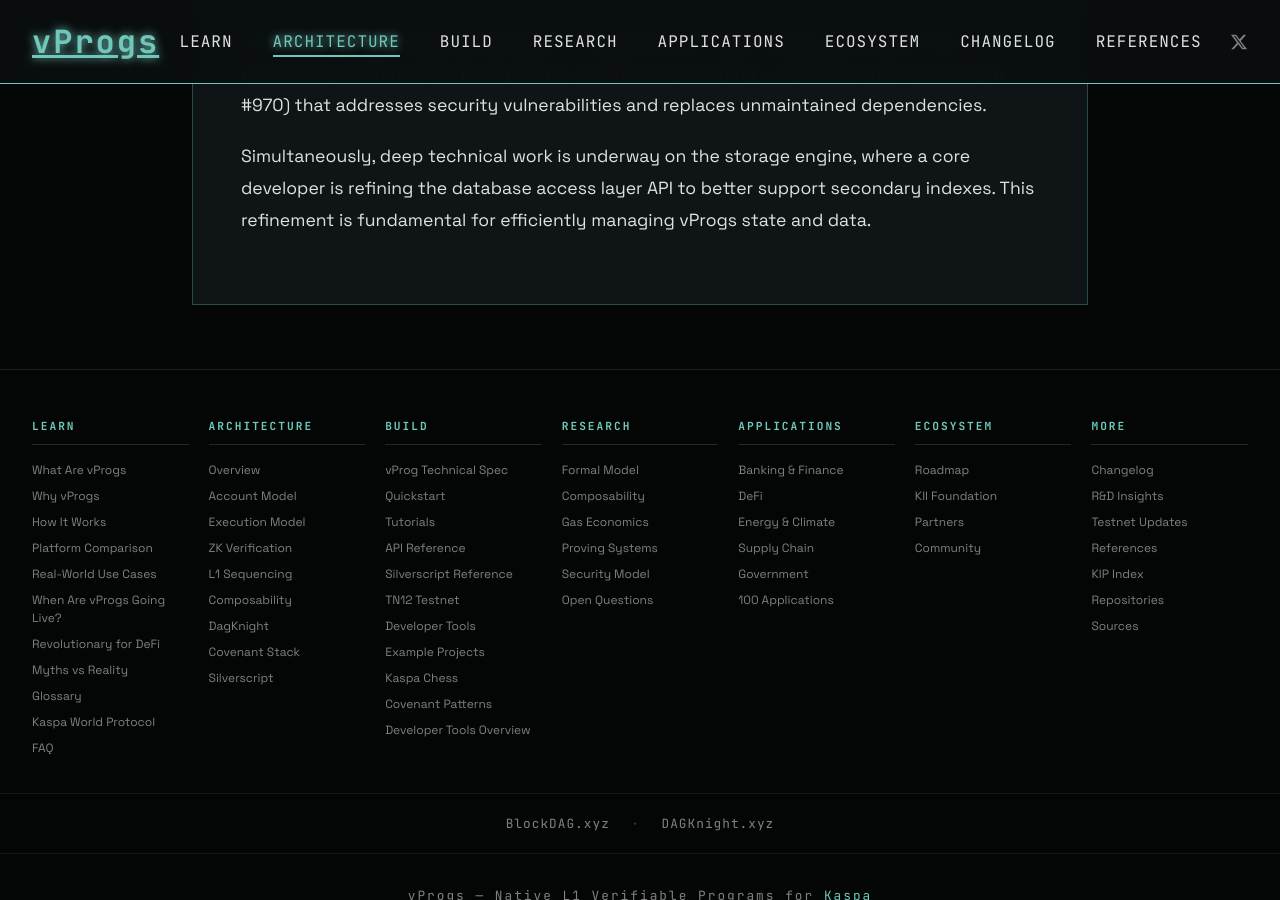
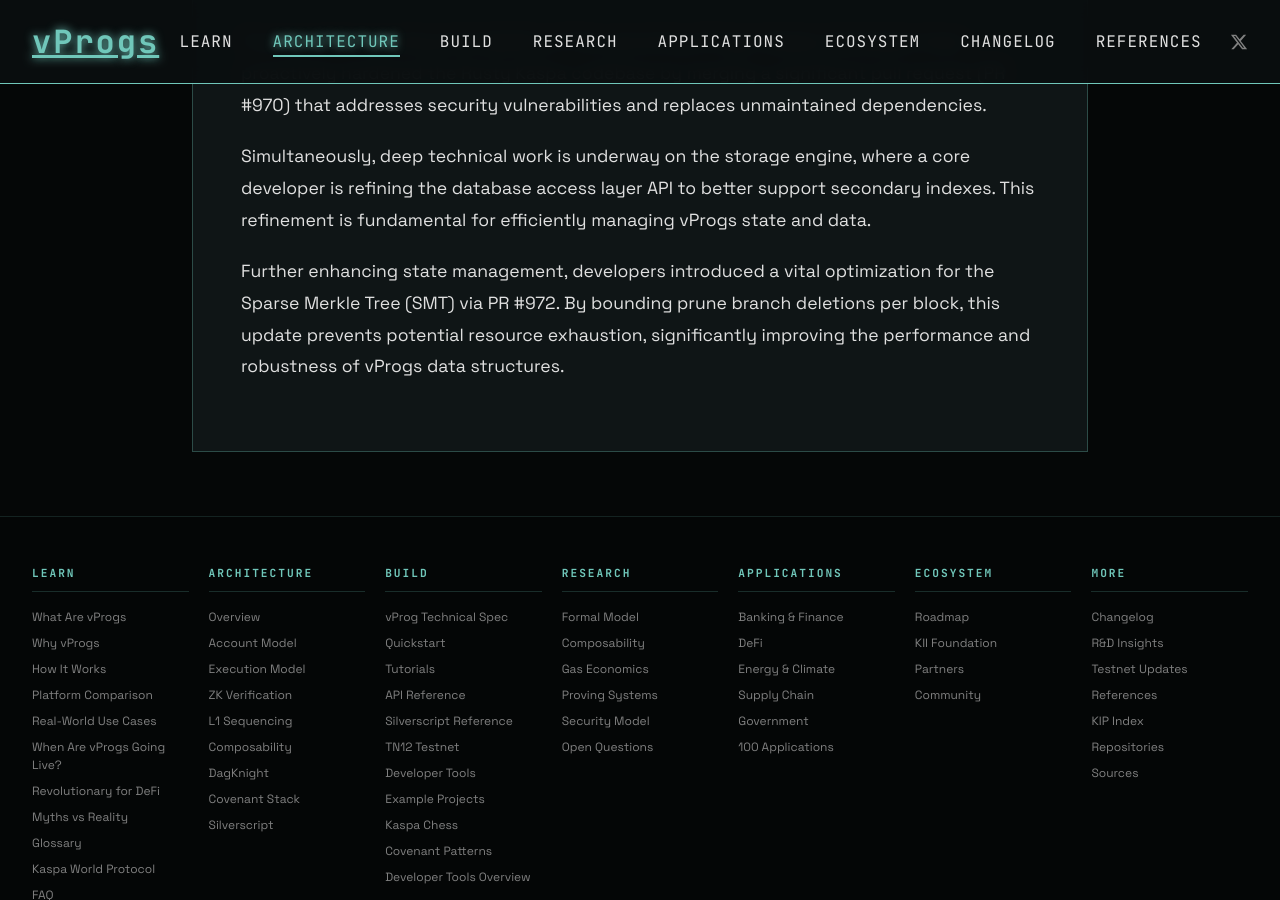
Before and after one commit to creative-inference/vprogs.xyz, a Jekyll site: the page built from architecture/sequencing-mapping.md, in a window 1280 px wide and 900 px high, scrolled down 13971 px. Built offline with Jekyll 4.4.1, drawn with Linux system fonts in a browser that asks for light colours.

Commit message:
Add SMT performance optimization to sequencing mapping [auto]

```diff
--- a/architecture/sequencing-mapping.md
+++ b/architecture/sequencing-mapping.md
@@ -349,3 +349,7 @@
 To ensure the security and stability of the upcoming vProgs release, developers have proactively hardened the Rusty Kaspa codebase by merging a significant pull request (PR #970) that addresses security vulnerabilities and replaces unmaintained dependencies.
 
 Simultaneously, deep technical work is underway on the storage engine, where a core developer is refining the database access layer API to better support secondary indexes. This refinement is fundamental for efficiently managing vProgs state and data.
+
+
+
+Further enhancing state management, developers introduced a vital optimization for the Sparse Merkle Tree (SMT) via PR #972. By bounding prune branch deletions per block, this update prevents potential resource exhaustion, significantly improving the performance and robustness of vProgs data structures.
```
